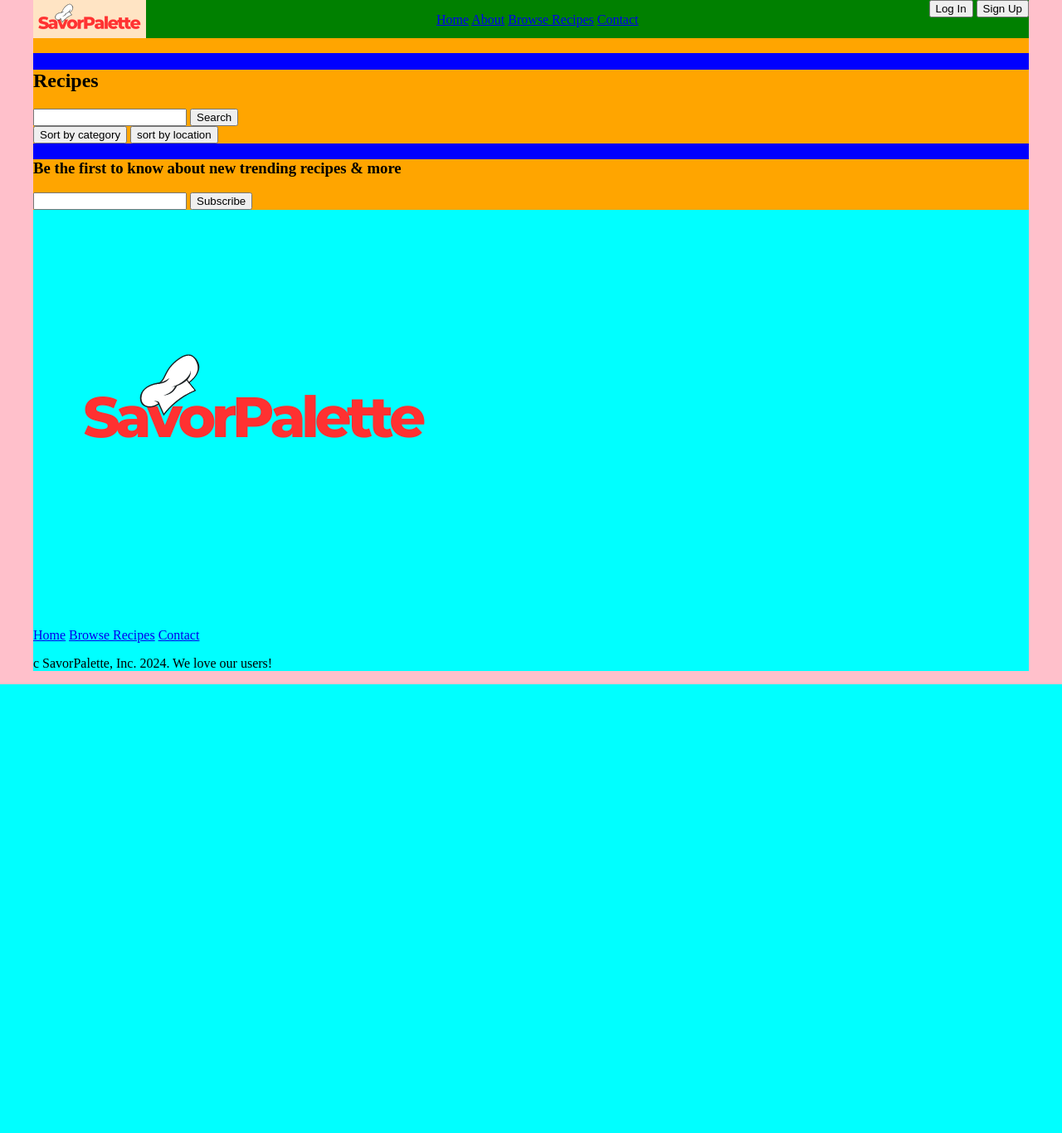
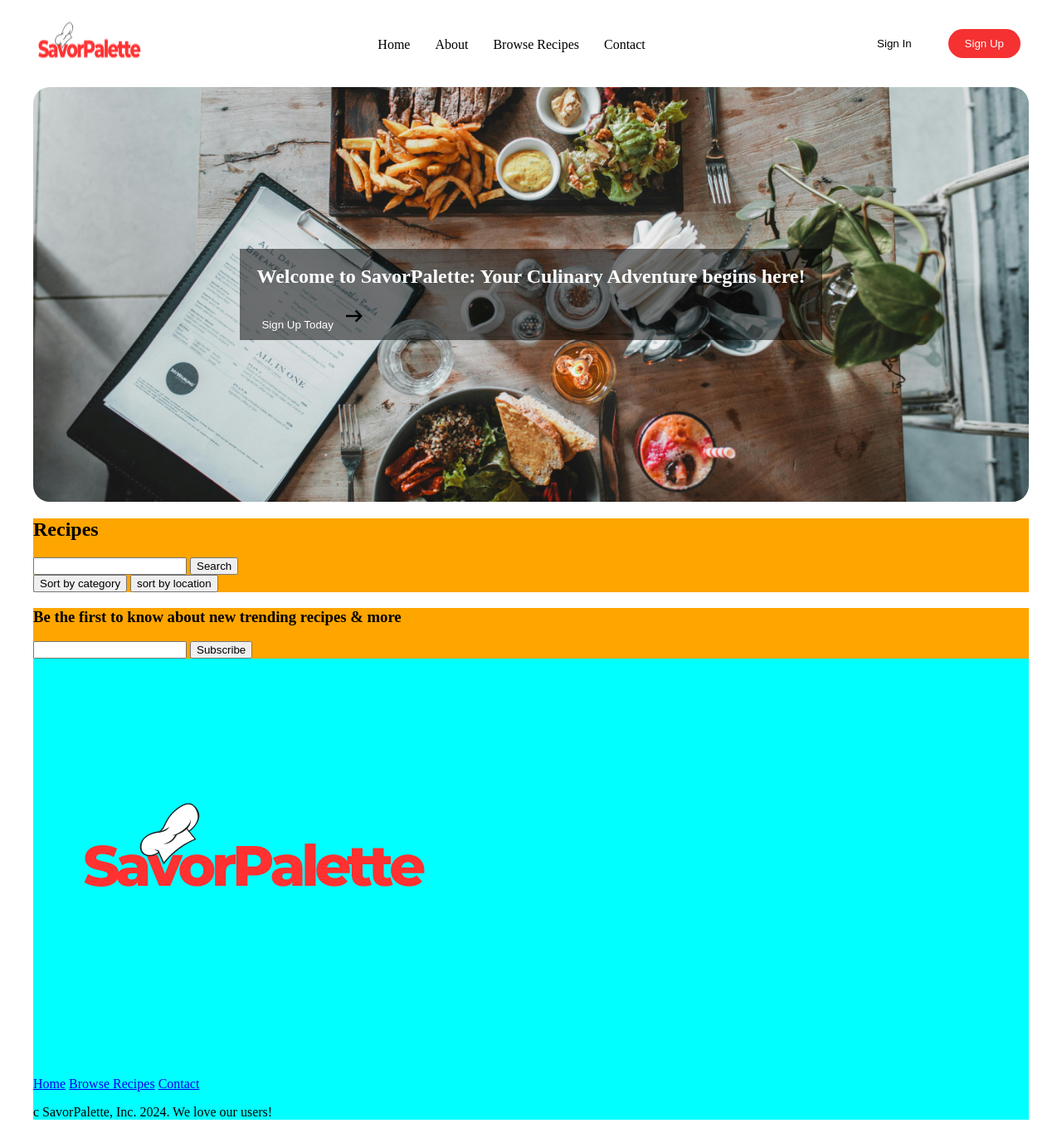
Before and after one commit to s-oa18/SavorPalette-Recipe-Application, a PHP site: page / in a window 1280 px wide. Shown: the whole page at 83% size. Before the commit the page ends 825 px from the top, so only its background shows below. Run offline with PHP 8.4, Linux system fonts and the light colour scheme.

Commit message:
header and hero section

```diff
--- a/assets/css/style.css
+++ b/assets/css/style.css
@@ -4,17 +4,87 @@ body {
   margin-right: auto;
   margin-top: 0;
   color: black;
-}
-
-.logo {
-  :20px ;
+  box-sizing: border-box;
 }
 
 .header-container {
   display: flex;
   justify-content: space-between;
+  padding: 20px 0 20px 0;
 }
 
 .nav-items {
-  padding-top: 15px;
+  padding-top: 25px;
 }
+
+nav ul {
+  list-style-type: none;
+  margin: 0;
+  padding: 0;
+  overflow: hidden;
+}
+
+nav ul li {
+  float: left;
+}
+
+nav ul li a {
+  display: block;
+  color: #000000;
+  text-align: center;
+  padding-left: 30px;
+  text-decoration: none;
+}
+
+li a:hover {
+  color: #f53132;
+}
+
+.register {
+  padding: 15px 10px;
+}
+.login {
+  border: 0;
+  margin-right: 20px;
+  padding: 10px 20px 10px 20px;
+  background-color: white;
+  cursor: pointer;
+}
+.signup {
+  padding: 10px 20px 10px 20px;
+  border: 0;
+  border-radius: 20px;
+  background-color: #f53132;
+  color: white;
+  cursor: pointer;
+}
+
+.hero {
+  display: flex;
+  justify-content: center;
+  align-items: center;
+  min-height: 500px;
+  background-image: url("/assets/images/main_hero_image.jpg");
+  background-position: center;
+  background-repeat: none;
+  background-size: 100%;
+  border-radius: 20px;
+}
+
+.hero-text {
+  display: block;
+  height: 100%;
+  width: fit-content;
+  justify-content: center;
+  align-items: center;
+  background-color: rgba(0, 0, 0, 0.5);
+  color: white;
+  padding: 0 20px 10px 20px;
+}
+
+.hero-signup-link {
+  background-color: transparent;
+  color: white;
+  border: 0;
+  cursor: pointer;
+}
--- a/assets/css/templatecolours.css
+++ b/assets/css/templatecolours.css
@@ -1,13 +1,13 @@
 body {
-  background-color: pink;
+  /*background-color: pink;
 }
 
 header {
-  background-color: green;
+  /*background-color: green;
 }
 
 main {
-  background-color: blue;
+  background-color: blue;*/
 }
 
 section {
--- a/index.html
+++ b/index.html
@@ -3,7 +3,7 @@
   <head>
     <meta charset="UTF-8" />
     <meta name="viewport" content="width=device-width, initial-scale=1.0" />
-    <title>Savor Palette Recipe</title>
+    <title>Savor Palette Recipes</title>
     <link rel="stylesheet" href="assets/css/style.css" />
     <link rel="stylesheet" href="assets/css/templatecolours.css" />
   </head>
@@ -11,27 +11,38 @@
     <header class="header-container">
       <img
         class="logo"
-        style="background-color: bisque"
+        style="background-color: "
         src="assets/images/Untitled design copy.png"
         alt=""
       />
 
       <nav class="nav-items">
-        <a href="#">Home</a>
-        <a href="#">About</a>
-        <a href="#">Browse Recipes</a>
-        <a href="#">Contact</a>
+        <ul>
+          <li><a href="#">Home</a></li>
+          <li><a href="#">About</a></li>
+          <li><a href="#">Browse Recipes</a></li>
+          <li><a href="#">Contact</a></li>
+        </ul>
       </nav>
 
-      <div>
-        <button class="login">Log In</button>
+      <div class="register">
+        <button class="login">Sign In</button>
         <button class="signup">Sign Up</button>
       </div>
     </header>
 
     <main>
-      <section class="hero-image">
-        <img src="" alt="" />
+      <section class="hero">
+        <div class="hero-text">
+          <h2>Welcome to SavorPalette: Your Culinary Adventure begins here!</h2>
+          <button class="hero-signup-link">Sign Up Today</button>
+          <img
+            style="width: 30px"
+            src="assets/images/arrow.svg"
+            alt=""
+            srcset=""
+          />
+        </div>
       </section>
       <section>
         <h2>Recipes</h2>
```
Also changed, not shown: assets/images/arrow.svg (added), assets/images/arrow_east.svg (added), assets/images/main_hero_image.jpg (added).
